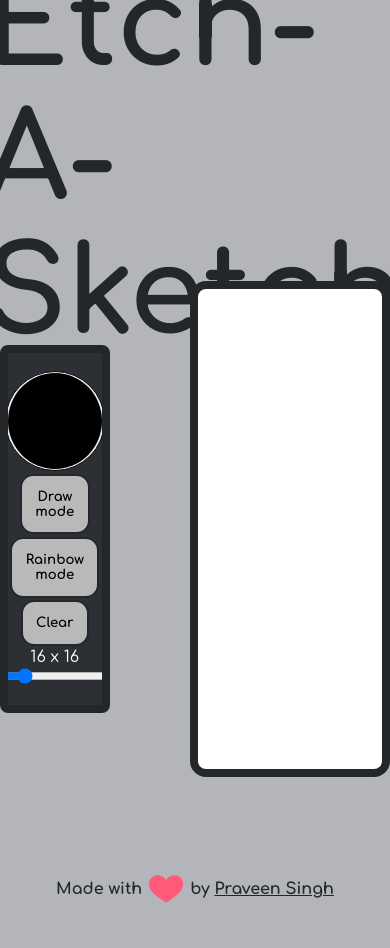
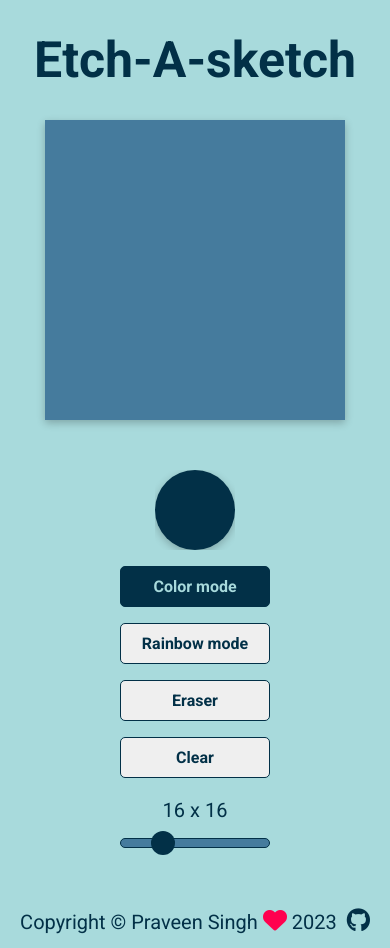
Before and after one commit to PraveenSinghKshatri/Etch-A-Sketch, a plain HTML site: page index.html in a window 390 px wide. Before the commit the page ends 921 px from the top, so only its background shows below. Drawn offline with Linux system fonts and the light colour scheme.

Commit message:
new layout

```diff
--- a/index.html
+++ b/index.html
@@ -1,40 +1,51 @@
 <!DOCTYPE html>
 <html lang="en">
-    <head>
-        <meta charset="UTF-8">
-        <title>Etch-a-Sketch</title>
+  <head>
+    <meta charset="UTF-8" />
+    <meta name="viewport" content="width=device-width, initial-scale=1.0" />
+    <title>Etch-A-sketch</title>
+    <link rel="preconnect" href="https://fonts.googleapis.com" />
+    <link rel="preconnect" href="https://fonts.gstatic.com" crossorigin />
+    <link
+      href="https://fonts.googleapis.com/css2?family=Roboto:wght@400;700&display=swap"
+      rel="stylesheet"
+    />
+    <link rel="stylesheet" href="https://cdnjs.cloudflare.com/ajax/libs/font-awesome/6.5.1/css/all.min.css" integrity="sha512-DTOQO9RWCH3ppGqcWaEA1BIZOC6xxalwEsw9c2QQeAIftl+Vegovlnee1c9QX4TctnWMn13TZye+giMm8e2LwA==" crossorigin="anonymous" referrerpolicy="no-referrer" />
+    <link rel="shortcut icon" href="favicon.ico" />
+    <link rel="stylesheet" href="./style.css" />
+    <script
+      src="https://kit.fontawesome.com/4c536a6bd5.js"
+      crossorigin="anonymous"
+    ></script>
+  </head>
+  <body>
+    <header class="header">
+      <h1 class="title">Etch-A-sketch</h1>
+    </header>
+    <main class="main">
+      <div class="settings">
+        <input id="colorPicker" type="color" value="#023047" />
+        <button id="colorBtn">Color mode</button>
+        <button id="rainbowBtn">Rainbow mode</button>
+        <button id="eraserBtn">Eraser</button>
+        <button id="clearBtn">Clear</button>
+        <div id="sizeValue" class="size-value">16 x 16</div>
+        <input id="sizeSlider" type="range" value="16" min="1" max="64" />
+      </div>
+      <div id="grid" class="grid"></div>
+    </main>
+    <footer class="footer">
+      <p>
+        Copyright ©  <a href="https://praveensinghkshatri.github.io/Portfolio-Website/#header" target="_blank">Praveen Singh <i class="fa-solid fa-heart fa-beat" style="color: #ff004f;"></i></a>
+        <script>
+          document.write(new Date().getFullYear())
+        </script>
 
-        <link rel="stylesheet" href="./styles.css">
-    </head>
-
-    <body>
-        <header>
-            <p id="title">Etch-A-Sketch</p>
-        </header>
-
-        <main>
-            <div id="settings-container">
-                <input type="color" id="color-input">
-                <button id="draw-mode-button" class="button--unselected">Draw mode</button>
-                <button id="rainbow-mode-button" class="button--unselected">Rainbow mode</button>
-                <button id="clear__button" class="button--unselected">Clear</button>
-                <div id="grid-size-container">
-                    <p id="grid-size-text">16 x 16</p>
-                    <input type="range" id="grid-size-input" value="16" min="1" max="64">
-                </div>
-            </div>
-
-            <div id="grid-container">
-
-            </div>
-        </main>
-
-        <footer>
-            <div id="footer-container">
-                <p>Made with </p><img src="./heart.png" id="heart"><p> by <a href="https://github.com/PraveenSinghKshatri">Praveen Singh</a></p>
-            </div>
-        </footer>
-
-        <script src="./script.js"></script>
-    </body>
+      </p>
+      <a href="https://github.com/PraveenSinghKshatri" target="_blank">
+        <i class="fab fa-github"></i
+      ></a>
+    </footer>
+    <script src="script.js"></script>
+  </body>
 </html>
--- a/script.js
+++ b/script.js
@@ -1,119 +1,110 @@
-/*
- Constants and Variables
-*/
-const gridSize = 16;
-const drawMode = false;
-const rainbowMode = false;
+const DEFAULT_COLOR = '#333333'
+const DEFAULT_MODE = 'color'
+const DEFAULT_SIZE = 16
 
-const mouseDown = false;
+let currentColor = DEFAULT_COLOR
+let currentMode = DEFAULT_MODE
+let currentSize = DEFAULT_SIZE
 
-/*
- HTML Elements
-*/
-// Grid elements
-const gridContainer = document.getElementById("grid-container");
-const gridItems = [...document.getElementsByClassName("grid-item")];
-// Settings elements
-const colorSelected = document.getElementById("color-input");
-const drawModeButton = document.getElementById("draw-mode-button");
-const rainbowButton = document.getElementById("rainbow-mode-button");
-const clearButton = document.getElementById("clear-button");
-const gridSizeText = document.getElementById("grid-size-text");
-const gridSizeInput = document.getElementById("grid-size-input");
-
-/*
- Functions
-*/
-// Select a random rgb color
-const randomRgbColor = () => {
-    return `rgb(${Math.floor(Math.random() * 255)} ${Math.floor(Math.random() * 255)} ${Math.floor(Math.random() * 255)})`;
+function setCurrentColor(newColor) {
+  currentColor = newColor
 }
 
-// Utility function to toggle a value (i made this in a function because is more visual)
-const toggle = (booleanValue) => {
-    return booleanValue = !booleanValue;
+function setCurrentMode(newMode) {
+  activateButton(newMode)
+  currentMode = newMode
 }
 
-// Refreshes grid removing current childs and calling createGrid to repopulate
-const refreshGrid = () => {
-    gridContainer.textContent = '';
-    createGrid(size);
+function setCurrentSize(newSize) {
+  currentSize = newSize
 }
 
-// Generates a grid with the specified size
-const createGrid = async () => {
-    size = gridSize ** 2
-    let newSizeString = ""
+const colorPicker = document.getElementById('colorPicker')
+const colorBtn = document.getElementById('colorBtn')
+const rainbowBtn = document.getElementById('rainbowBtn')
+const eraserBtn = document.getElementById('eraserBtn')
+const clearBtn = document.getElementById('clearBtn')
+const sizeValue = document.getElementById('sizeValue')
+const sizeSlider = document.getElementById('sizeSlider')
+const grid = document.getElementById('grid')
 
-    for (let n = 0; n < Math.sqrt(size); n++) {
-        newSizeString += "1fr ";
-    }
+colorPicker.oninput = (e) => setCurrentColor(e.target.value)
+colorBtn.onclick = () => setCurrentMode('color')
+rainbowBtn.onclick = () => setCurrentMode('rainbow')
+eraserBtn.onclick = () => setCurrentMode('eraser')
+clearBtn.onclick = () => reloadGrid()
+sizeSlider.onmousemove = (e) => updateSizeValue(e.target.value)
+sizeSlider.onchange = (e) => changeSize(e.target.value)
 
-    gridContainer.style.gridTemplateColumns = newSizeString;
-    gridContainer.style.gridTemplateRows = newSizeString;
+let mouseDown = false
+document.body.onmousedown = () => (mouseDown = true)
+document.body.onmouseup = () => (mouseDown = false)
 
-    // Add items to container
-    for (n = 0; n < size; n++) {
-        let item = document.createElement("div");
-        item.classList.add("grid-item");
-
-        // Add event listener to item
-        attachItemListeners(item);
-
-        // Append new element to grid container
-        gridContainer.appendChild(item);
-    }
-
+function changeSize(value) {
+  setCurrentSize(value)
+  updateSizeValue(value)
+  reloadGrid()
 }
 
-// Add event listener to the item
-const attachItemListeners = (element) => {
-    element.addEventListener('mousedown', (e) => { mouseDown = true; e.preventDefault() },);
-    element.addEventListener('mouseup', (e) => { mouseDown = false });
-    element.addEventListener('mouseover', () => {
-        if (mouseDown || !drawMode) {
-            let color = rainbowMode ? randomRgbColor() : colorSelected.value;
-            element.style.backgroundColor = color
-        }
-    });
+function updateSizeValue(value) {
+  sizeValue.innerHTML = `${value} x ${value}`
 }
 
-/*
-  Event listeners
-*/
-// Settings listeners
-drawModeButton.addEventListener('click', (e) => {
-    drawMode = toggle(drawMode);
+function reloadGrid() {
+  clearGrid()
+  setupGrid(currentSize)
+}
 
-    if (drawMode) {
-        drawModeButton.classList.add("button--selected")
-    } else {
-        drawModeButton.classList.remove("button--selected")
-    }
-})
-rainbowButton.addEventListener('click', () => {
-    rainbowMode = toggle(rainbowMode);
+function clearGrid() {
+  grid.innerHTML = ''
+}
 
-    if (rainbowMode) {
-        rainbowButton.classList.add("button--selected")
-    } else {
-        rainbowButton.classList.remove("button--selected")
-    }
-})
-clearButton.addEventListener('click', () => {
-    refreshGrid()
-})
-gridSizeInput.addEventListener('change', () => {
-    // Change grid size
-    gridSize = gridSizeInput.value;
+function setupGrid(size) {
+  grid.style.gridTemplateColumns = `repeat(${size}, 1fr)`
+  grid.style.gridTemplateRows = `repeat(${size}, 1fr)`
 
-    // Change grid size text
-    gridSizeText.textContent = `${gridSizeInput.value} x ${gridSizeInput.value}`
+  for (let i = 0; i < size * size; i++) {
+    const gridElement = document.createElement('div')
+    gridElement.classList.add('grid-element')
+    gridElement.addEventListener('mouseover', changeColor)
+    gridElement.addEventListener('mousedown', changeColor)
+    grid.appendChild(gridElement)
+  }
+}
 
-    // Refresh size
-    refreshGrid();
-})
+function changeColor(e) {
+  if (e.type === 'mouseover' && !mouseDown) return
+  if (currentMode === 'rainbow') {
+    const randomR = Math.floor(Math.random() * 256)
+    const randomG = Math.floor(Math.random() * 256)
+    const randomB = Math.floor(Math.random() * 256)
+    e.target.style.backgroundColor = `rgb(${randomR}, ${randomG}, ${randomB})`
+  } else if (currentMode === 'color') {
+    e.target.style.backgroundColor = currentColor
+  } else if (currentMode === 'eraser') {
+    e.target.style.backgroundColor = '#fefefe'
+  }
+}
+
+function activateButton(newMode) {
+  if (currentMode === 'rainbow') {
+    rainbowBtn.classList.remove('active')
+  } else if (currentMode === 'color') {
+    colorBtn.classList.remove('active')
+  } else if (currentMode === 'eraser') {
+    eraserBtn.classList.remove('active')
+  }
+
+  if (newMode === 'rainbow') {
+    rainbowBtn.classList.add('active')
+  } else if (newMode === 'color') {
+    colorBtn.classList.add('active')
+  } else if (newMode === 'eraser') {
+    eraserBtn.classList.add('active')
+  }
+}
 
 window.onload = () => {
-    createGrid();
+  setupGrid(DEFAULT_SIZE)
+  activateButton(DEFAULT_MODE)
 }
--- /dev/null
+++ b/style.css
@@ -0,0 +1,238 @@
+:root {
+  --primary-dark: #023047;
+  --primary-light: #a8dadc;
+  --secondary-light: #457b9d;
+}
+
+*,
+*::before,
+*::after {
+  box-sizing: border-box;
+  padding: 0;
+  margin: 0;
+}
+
+html {
+  /* footer support */
+  position: relative;
+  min-height: 100%;
+}
+
+body {
+  background-color: var(--primary-light);
+  color: var(--primary-dark);
+  font-family: 'Roboto', sans-serif;
+  line-height: 1.6;
+  /* footer support */
+  margin-bottom: 100px;
+}
+
+h1 {
+  line-height: 1.2;
+}
+
+button,
+input {
+  width: 100%;
+  border: none;
+  color: inherit;
+  font-family: inherit;
+  font-size: inherit;
+  cursor: pointer;
+  outline: none;
+}
+
+/* HEADER */
+
+.header {
+  padding: 30px 0;
+}
+
+.title {
+  text-align: center;
+  font-size: 80px;
+}
+
+/* MAIN */
+
+.main {
+  display: flex;
+  align-items: center;
+  justify-content: flex-start;
+  gap: 100px;
+  max-width: 1100px;
+  margin: 0 auto;
+}
+
+.settings {
+  display: flex;
+  flex-direction: column;
+  align-items: center;
+  justify-content: center;
+  gap: 30px;
+  width: 200px;
+}
+
+#colorPicker{
+  background-color: #a8dadc;
+}
+
+button {
+  padding: 10px 20px;
+  border: 1px solid var(--primary-dark);
+  border-radius: 5px;
+  font-weight: 550;
+}
+
+button.active {
+  background-color: var(--primary-dark);
+  color: var(--primary-light);
+}
+
+button,
+input[type='color'] {
+  transition: transform 0.1s ease-in-out;
+}
+
+button:hover,
+input[type='color']:hover {
+  transform: scale(1.05);
+}
+
+input[type='color']:active {
+  transition: transform 0.05s ease-in-out;
+  transform: scale(1);
+}
+
+input[type='color'] {
+  -webkit-appearance: none;
+  width: 80px;
+  height: 80px;
+  border: none;
+}
+
+input[type='color']::-webkit-color-swatch-wrapper {
+  padding: 0;
+}
+
+input[type='color']::-webkit-color-swatch {
+  border: none;
+  border-radius: 50px;
+  box-shadow: rgba(0, 0, 0, 0.24) 0px 3px 8px;
+}
+
+.size-value {
+  margin-bottom: -20px;
+  font-size: 20px;
+}
+
+input[type='range'] {
+  -webkit-appearance: none;
+  background-color: var(--primary-light);
+}
+
+input[type='range']::-webkit-slider-runnable-track {
+  height: 10px;
+  border: 1px solid var(--primary-dark);
+  border-radius: 25px;
+  background: var(--secondary-light);
+}
+
+input[type='range']::-webkit-slider-thumb {
+  -webkit-appearance: none;
+  width: 24px;
+  height: 24px;
+  border-radius: 25px;
+  margin-top: -8px;
+  background: var(--primary-dark);
+}
+
+.grid {
+  display: grid;
+  width: 500px;
+  height: 500px;
+  background-color: var(--secondary-light);
+  box-shadow: rgba(0, 0, 0, 0.24) 0px 3px 8px;
+}
+
+.grid-element {
+  user-select: none;
+}
+
+/* FOOTER */
+
+.footer {
+  position: absolute;
+  bottom: 0;
+  left: 0;
+  display: flex;
+  align-items: center;
+  justify-content: center;
+  gap: 10px;
+  width: 100%;
+  padding: 10px;
+  font-size: 20px;
+}
+
+.footer a{
+  text-decoration: none;
+  color: #023047;
+
+}
+.fa-heart{
+  font-size: 24px;
+  transition: transform 0.3s ease-in-out;
+}
+
+.fa-github{
+  color: var(--primary-dark);
+  font-size: 24px;
+  transition: transform 0.3s ease-in-out;
+}
+
+.fa-github:hover {
+  transform: rotate(360deg) scale(1.2);
+}
+
+/* MEDIA QUERIES */
+
+@media (max-width: 1200px) {
+  .main {
+    justify-content: center;
+  }
+}
+
+@media (max-width: 850px) {
+  .main {
+    gap: 50px;
+  }
+
+  .settings {
+    width: 150px;
+    gap: 16px;
+  }
+
+  .size-value {
+    margin-bottom: -4px;
+  }
+
+  .grid {
+    width: 400px;
+    height: 400px;
+  }
+}
+
+@media (max-width: 650px) {
+  .title {
+    font-size: 50px;
+  }
+
+  .main {
+    flex-direction: column-reverse;
+  }
+
+  .grid {
+    width: 300px;
+    height: 300px;
+  }
+}
--- a/styles.css
+++ /dev/null
@@ -1,151 +0,0 @@
-@import url('https://fonts.googleapis.com/css2?family=Comfortaa:wght@300;400;500;600;700&display=swap');
-
-/* Global */
-body {
-    padding: 0;
-    margin: 0;
-    background-color: #23272a;
-    font-family: 'Comfortaa', cursive;
-    animation: background-change 30s infinite;
-}
-@keyframes background-change {
-    0% {background-color: #7289DA;}
-    25% {background-color: #b9b9b9;}
-    50% {background-color: #404449}
-    75% {background-color: #b9b9b9;}
-    100% {background-color: #7289DA;}
-}
-header {
-    display: flex;
-    align-items: center;
-    justify-content: center;
-    height: 20vh;
-    padding: 1em;
-}
-main {
-    display: flex;
-    align-items: center;
-    justify-content: flex-start;
-    gap: 5em;
-    max-width: 65em;
-    margin: 5em auto;
-}
-footer {
-    position: relative;
-    bottom: 0;
-    left: 0;
-    right: 0;
-    margin-top: 50px;
-}
-#footer-container {
-    display: flex;
-    flex-direction: row;
-    justify-content: center;
-    align-items: center;
-    padding-bottom: 0.5em;
-    padding-top: 0.5em;
-}
-#footer-container > p {
-    margin: 0;
-    padding: 0;
-    font-weight: 700;
-    color: #23272A;
-}
-#footer-container > p > a {
-    color: #23272A;
-}
-#heart {
-    animation: beat 1.5s infinite;
-    max-width: 2em;
-    margin: 0.5em;
-}
-@keyframes beat {
-    0% {transform: scale(1);}
-    25% {transform: scale(1.2);}
-    50% {transform: scale(1.1);}
-    75% {transform: scale(1.3);}
-}
-
-/* Header */
-#title {
-    padding: 0;
-    margin: 0;
-    padding-top: 1em;
-    color: #23272A;
-    font-size: 120px;
-    font-weight: 700;
-}
-
-/* Settings */
-#settings-container {
-    display: flex;
-    flex-direction: column;
-    justify-content: space-evenly;
-    align-items: center;
-    background-color: #2c2f33;
-    width: 10em;
-    height: 20em;
-    padding: 1em;
-    border: 0.5em solid #23272a;
-    border-radius: 0.5em;
-    overflow: hidden;
-}
-
-button {
-    padding: 1em;
-    border: 0.2em solid #23272a;
-    border-radius: 1em;
-    font-family: 'Comfortaa', cursive;
-    font-weight: bold;
-    background-color: #b9b9b9;
-    transition: transform 0.1s;
-}
-button:hover {
-    transform: scale(1.1);
-}
-.button--selected {
-    background-color: #54be46;
-}
-
-input[type=color] {
-    width: 100px;
-    height: 100px;
-    border-radius: 50%;
-    overflow: hidden;
-}
-input[type=color]::-webkit-color-swatch {
-  border: none;
-  border-radius: 50%;
-  padding: 0;
-}
-input[type=color]::-webkit-color-swatch-wrapper {
-    border: none;
-    border-radius: 50%;
-    padding: 0;
-}
-#grid-size-container {
-    display: flex;
-    flex-direction: column;
-    align-items: center;
-    justify-content: center;
-}
-#grid-size-container > p {
-    color: white;
-    margin: 0;
-    padding: 0;
-}
-/* Grid */
-#grid-container {
-    display: grid;
-    grid-template-columns: repeat(4, 1fr);
-    grid-template-rows: repeat(4, 1fr);
-    width: 30em;
-    height: 30em;
-    border: 0.5em solid #23272A;
-    background-color: #FFFFFF;
-    border-radius: 1em;
-    overflow: hidden;
-}
-.grid-item:hover {
-    cursor: crosshair;
-}
```
Also changed, not shown: A.png (deleted), favicon.ico (added), heart.png (deleted), 1 other file.
